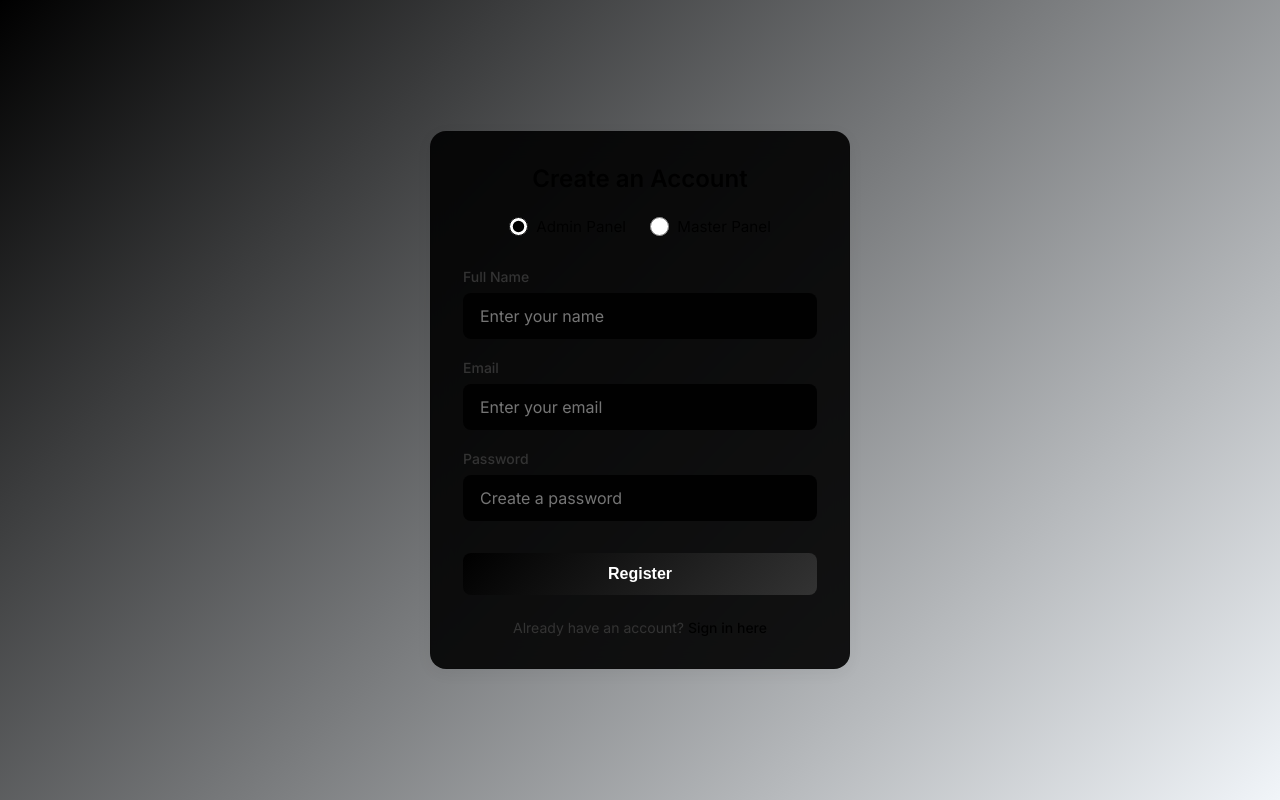
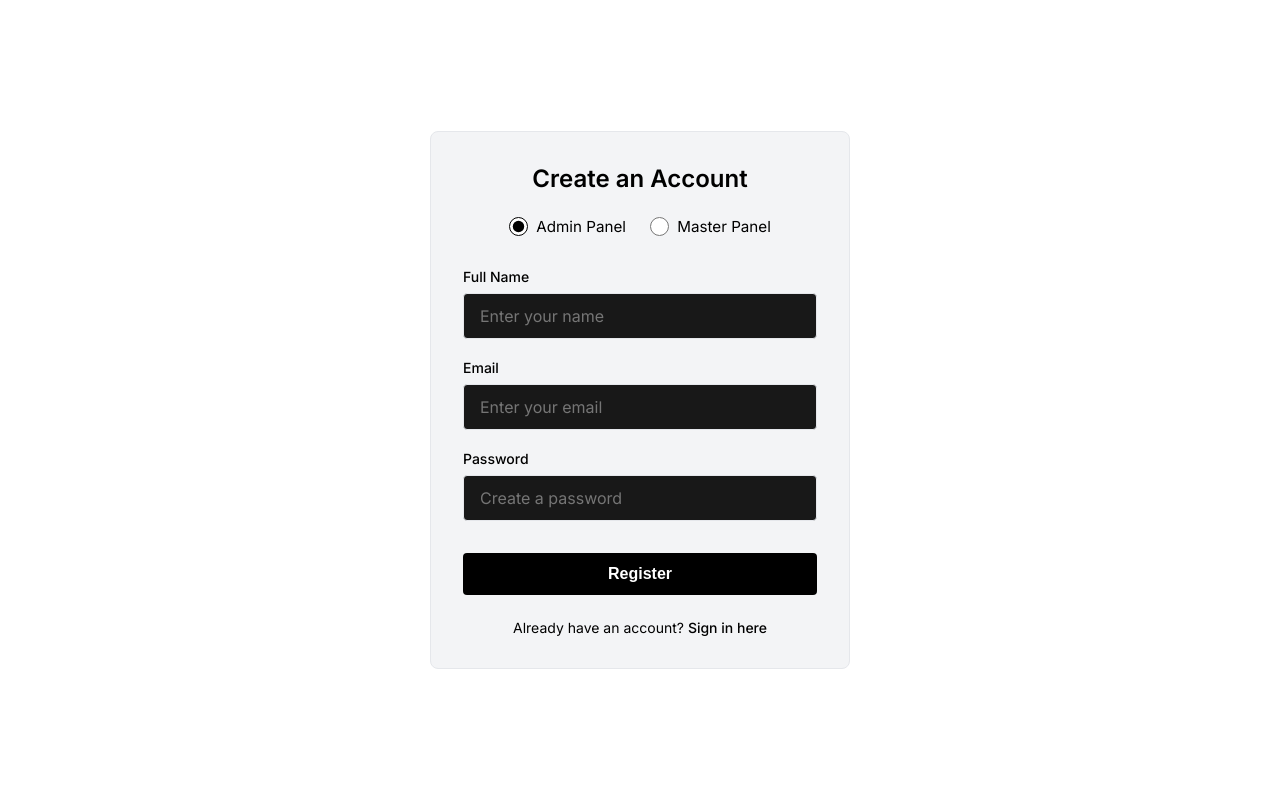
Before and after one commit to RajBugalia/pixl-dashboard-website, a Next.js app: page /register in a window 1280 px wide. Built offline with nearby package versions, Linux system fonts and the light colour scheme.

Commit message:
Flatten all shades and gradients to solid pure white and light gray

```diff
--- a/invert_colors.js
+++ b/invert_colors.js
@@ -10,24 +10,14 @@ function walkDir(dir, callback) {
 }
 
 walkDir(path.join(__dirname, 'src'), function(filePath) {
-  if (filePath.endsWith('.jsx') || filePath.endsWith('.js') || filePath.endsWith('.css')) {
+  if (filePath.endsWith('.jsx') || filePath.endsWith('.js')) {
     let content = fs.readFileSync(filePath, 'utf8');
     let original = content;
 
-    // Replace light text colors with black
-    content = content.replace(/#fff(fff)?/gi, '#000');
-    content = content.replace(/rgba\(255,\s*255,\s*255,/gi, 'rgba(0, 0, 0,');
-
-    // Replace subtle dark backgrounds (used on dark mode) to subtle dark backgrounds (used on light mode)
-    // Wait, on dark mode they used rgba(255,255,255,0.1) for subtle hover. So we just mapped it to rgba(0,0,0,0.1) which is correct for light mode.
-
-    // There are some backgrounds like 'rgba(0,0,0,0.2)' which were used to darken elements.
-    // On a white background, they might still work as a gray background, so leave them.
-    // Replace text colors that were light pastel with darker variants (like #fca5a5 -> #ef4444)
-    content = content.replace(/#fca5a5/gi, '#ef4444');
-    content = content.replace(/#86efac/gi, '#16a34a'); // green
-    content = content.replace(/#93c5fd/gi, '#2563eb'); // blue
-    content = content.replace(/#f8fafc/gi, '#000000');
+    // Flatten any remaining rgba alpha shades into solid grays
+    content = content.replace(/rgba\(0,\s*0,\s*0,\s*0\.2\)/g, '#e5e7eb');
+    content = content.replace(/rgba\(0,\s*0,\s*0,\s*0\.1\)/g, '#f3f4f6');
+    content = content.replace(/rgba\(0,\s*0,\s*0,\s*0\.05\)/g, '#f9fafb');
 
     if (content !== original) {
       fs.writeFileSync(filePath, content, 'utf8');
--- a/src/app/admin/campaigns/page.jsx
+++ b/src/app/admin/campaigns/page.jsx
@@ -137,7 +137,7 @@ export default function Campaigns() {
 
       {showBuilder ? (
         <form className="glass-panel" style={{ maxWidth: '800px', margin: '0 auto' }} onSubmit={handleSubmit}>
-          <div style={{ display: 'flex', justifyContent: 'space-between', marginBottom: '2rem', borderBottom: '1px solid rgba(0, 0, 0,0.1)', paddingBottom: '1rem' }}>
+          <div style={{ display: 'flex', justifyContent: 'space-between', marginBottom: '2rem', borderBottom: '1px solid #f3f4f6', paddingBottom: '1rem' }}>
             <h2 style={{ fontSize: '1.25rem' }}>Campaign Builder</h2>
             <button type="button" onClick={() => setShowBuilder(false)} style={{ background: 'none', border: 'none', color: 'var(--text-secondary)', cursor: 'pointer' }}>Cancel</button>
           </div>
@@ -161,7 +161,7 @@ export default function Campaigns() {
           <div className="input-group" style={{ marginBottom: '1.5rem' }}>
             <label className="input-label">Select Playlist</label>
             {playlists.length === 0 ? (
-              <div style={{ padding: '1rem', background: 'rgba(0, 0, 0,0.05)', borderRadius: '8px', color: '#ef4444' }}>
+              <div style={{ padding: '1rem', background: '#f9fafb', borderRadius: '8px', color: '#ef4444' }}>
                 You have no playlists! Please create a playlist first.
               </div>
             ) : (
@@ -181,7 +181,7 @@ export default function Campaigns() {
             ) : (
               <div style={{ display: 'flex', flexDirection: 'column', gap: '0.5rem' }}>
                 {screens.map(screen => (
-                  <label key={screen.id} style={{ display: 'flex', alignItems: 'center', gap: '0.75rem', padding: '1rem', background: 'rgba(0, 0, 0,0.05)', borderRadius: '8px', cursor: 'pointer', border: selectedScreenIds.includes(screen.id) ? '1px solid var(--accent)' : '1px solid transparent' }}>
+                  <label key={screen.id} style={{ display: 'flex', alignItems: 'center', gap: '0.75rem', padding: '1rem', background: '#f9fafb', borderRadius: '8px', cursor: 'pointer', border: selectedScreenIds.includes(screen.id) ? '1px solid var(--accent)' : '1px solid transparent' }}>
                     <input
                       type="checkbox"
                       checked={selectedScreenIds.includes(screen.id)}
--- a/src/app/admin/dashboard/page.jsx
+++ b/src/app/admin/dashboard/page.jsx
@@ -66,7 +66,7 @@ export default function AdminDashboard() {
           ) : (
             <div style={{ display: 'flex', flexDirection: 'column', gap: '1rem' }}>
               {screens.filter(s => s.status === 'ONLINE' || s.status === 'ACTIVE').map(screen => (
-                <div key={screen.id} style={{ background: 'rgba(0, 0, 0,0.05)', padding: '1rem', borderRadius: '8px', display: 'flex', justifyContent: 'space-between', alignItems: 'center' }}>
+                <div key={screen.id} style={{ background: '#f9fafb', padding: '1rem', borderRadius: '8px', display: 'flex', justifyContent: 'space-between', alignItems: 'center' }}>
                   <div>
                     <h3 style={{ fontSize: '1.1rem', fontWeight: 600 }}>{screen.name}</h3>
                     <p style={{ fontSize: '0.85rem', color: 'var(--text-secondary)' }}>{screen.location}</p>
--- a/src/app/admin/playlists/page.jsx
+++ b/src/app/admin/playlists/page.jsx
@@ -115,7 +115,7 @@ export default function Playlists() {
 
       {showBuilder ? (
         <div className="glass-panel" style={{ maxWidth: '800px', margin: '0 auto' }}>
-          <div style={{ display: 'flex', justifyContent: 'space-between', marginBottom: '2rem', borderBottom: '1px solid rgba(0, 0, 0,0.1)', paddingBottom: '1rem' }}>
+          <div style={{ display: 'flex', justifyContent: 'space-between', marginBottom: '2rem', borderBottom: '1px solid #f3f4f6', paddingBottom: '1rem' }}>
             <h2 style={{ fontSize: '1.25rem' }}>Playlist Builder</h2>
             <button onClick={() => setShowBuilder(false)} style={{ background: 'none', border: 'none', color: 'var(--text-secondary)', cursor: 'pointer' }}>Cancel</button>
           </div>
@@ -173,7 +173,7 @@ export default function Playlists() {
           ) : (
             playlists.map(playlist => (
               <div key={playlist.id} className="glass-panel" style={{ padding: '1.5rem', display: 'flex', flexDirection: 'column' }}>
-                <div style={{ display: 'flex', justifyContent: 'space-between', alignItems: 'center', marginBottom: '1rem', borderBottom: '1px solid rgba(0, 0, 0,0.1)', paddingBottom: '0.5rem' }}>
+                <div style={{ display: 'flex', justifyContent: 'space-between', alignItems: 'center', marginBottom: '1rem', borderBottom: '1px solid #f3f4f6', paddingBottom: '0.5rem' }}>
                   <h3 style={{ fontSize: '1.25rem', margin: 0 }}>
                     {playlist.name}
                   </h3>
--- a/src/app/admin/proof-of-play/page.jsx
+++ b/src/app/admin/proof-of-play/page.jsx
@@ -31,7 +31,7 @@ export default function AdminProofOfPlay() {
         <div className="glass-panel" style={{ overflowX: 'auto' }}>
           <table className="data-table" style={{ width: '100%', borderCollapse: 'collapse' }}>
             <thead>
-              <tr style={{ borderBottom: '1px solid rgba(0, 0, 0,0.1)' }}>
+              <tr style={{ borderBottom: '1px solid #f3f4f6' }}>
                 <th style={{ padding: '1rem', textAlign: 'left', color: 'var(--text-secondary)' }}>Screen Name</th>
                 <th style={{ padding: '1rem', textAlign: 'left', color: 'var(--text-secondary)' }}>Media Type</th>
                 <th style={{ padding: '1rem', textAlign: 'left', color: 'var(--text-secondary)' }}>Preview</th>
@@ -40,11 +40,11 @@ export default function AdminProofOfPlay() {
             </thead>
             <tbody>
               {logs.map(log => (
-                <tr key={log.id} style={{ borderBottom: '1px solid rgba(0, 0, 0,0.05)' }}>
+                <tr key={log.id} style={{ borderBottom: '1px solid #f9fafb' }}>
                   <td style={{ padding: '1rem', fontWeight: 500 }}>{log.screenName}</td>
                   <td style={{ padding: '1rem' }}>
                     <span style={{
-                      background: 'rgba(0, 0, 0,0.1)',
+                      background: '#f3f4f6',
                       padding: '0.25rem 0.75rem',
                       borderRadius: '20px',
                       fontSize: '0.85rem'
--- a/src/app/globals.css
+++ b/src/app/globals.css
@@ -1,21 +1,21 @@
 @import url('https://fonts.googleapis.com/css2?family=Inter:wght@300;400;500;600;700&display=swap');
 
 :root {
-  --bg-color: #000; /* White */
-  --bg-gradient: linear-gradient(135deg, #000 0%, #f1f5f9 100%);
+  --bg-color: #ffffff; /* Pure White */
+  --bg-gradient: #ffffff;
   --text-primary: #000000; /* Black */
-  --text-secondary: #333333; /* Dark Gray */
+  --text-secondary: #000000; /* Black */
   --accent-color: #000000; /* Black accent */
   --accent-hover: #333333;
-  --accent-gradient: linear-gradient(135deg, #000000 0%, #333333 100%);
+  --accent-gradient: #000000;
 
-  --glass-bg: rgba(0, 0, 0, 0.9); /* White with opacity */
-  --glass-border: rgba(0, 0, 0, 0.1);
-  --glass-shadow: 0 4px 16px 0 rgba(0, 0, 0, 0.05);
+  --glass-bg: #f3f4f6; /* Light Gray for Cards */
+  --glass-border: #e5e7eb; /* Very light gray border */
+  --glass-shadow: none; /* No shadow */
 
-  --card-radius: 16px;
-  --input-radius: 8px;
-  --button-radius: 8px;
+  --card-radius: 8px;
+  --input-radius: 4px;
+  --button-radius: 4px;
 }
 
 * {
@@ -26,8 +26,7 @@
 
 body {
   font-family: 'Inter', -apple-system, BlinkMacSystemFont, 'Segoe UI', Roboto, Helvetica, Arial, sans-serif;
-  background: var(--bg-gradient);
-  background-attachment: fixed;
+  background: var(--bg-color);
   color: var(--text-primary);
   min-height: 100vh;
   display: flex;
@@ -39,14 +38,11 @@ a {
   text-decoration: none;
 }
 
-/* Glassmorphism utilities */
+/* Simple Panel */
 .glass-panel {
   background: var(--glass-bg);
-  backdrop-filter: blur(12px);
-  -webkit-backdrop-filter: blur(12px);
   border: 1px solid var(--glass-border);
   border-radius: var(--card-radius);
-  box-shadow: var(--glass-shadow);
   padding: 2rem;
 }
 
@@ -83,7 +79,7 @@ a {
 
 /* Buttons */
 .btn-primary {
-  background: var(--accent-gradient);
+  background: var(--accent-color);
   color: white;
   border: none;
   border-radius: var(--button-radius);
@@ -91,7 +87,6 @@ a {
   font-size: 1rem;
   font-weight: 600;
   cursor: pointer;
-  transition: transform 0.2s ease, box-shadow 0.2s ease;
   width: 100%;
   display: flex;
   justify-content: center;
@@ -99,8 +94,7 @@ a {
 }
 
 .btn-primary:hover {
-  transform: translateY(-2px);
-  box-shadow: 0 4px 12px rgba(59, 130, 246, 0.4);
+  background: var(--accent-hover);
 }
 
 .btn-primary:active {
@@ -158,7 +152,6 @@ a {
 .sidebar {
   width: 260px;
   background: var(--glass-bg);
-  backdrop-filter: blur(12px);
   border-right: 1px solid var(--glass-border);
   padding: 2rem 1rem;
   display: flex;
@@ -168,9 +161,7 @@ a {
 .sidebar-brand {
   font-size: 1.5rem;
   font-weight: 700;
-  background: var(--accent-gradient);
-  -webkit-background-clip: text;
-  -webkit-text-fill-color: transparent;
+  color: var(--text-primary);
   margin-bottom: 2.5rem;
   padding-left: 1rem;
 }
--- a/src/app/master/admins/page.jsx
+++ b/src/app/master/admins/page.jsx
@@ -61,7 +61,7 @@ export default function ManageAdmins() {
           <div style={{ display: 'flex', flexDirection: 'column', gap: '1rem' }}>
             {admins.map(admin => (
               <div key={admin.id} style={{
-                background: 'rgba(0,0,0,0.2)',
+                background: '#e5e7eb',
                 padding: '1rem',
                 borderRadius: '8px',
                 display: 'flex',
--- a/src/app/master/dashboard/page.jsx
+++ b/src/app/master/dashboard/page.jsx
@@ -62,12 +62,12 @@ export default function MasterDashboard() {
           ) : (
             <div style={{ display: 'flex', flexDirection: 'column', gap: '1rem' }}>
               {admins.slice(0, 5).map(admin => (
-                <div key={admin.id} style={{ background: 'rgba(0, 0, 0,0.05)', padding: '1rem', borderRadius: '8px', display: 'flex', justifyContent: 'space-between', alignItems: 'center' }}>
+                <div key={admin.id} style={{ background: '#f9fafb', padding: '1rem', borderRadius: '8px', display: 'flex', justifyContent: 'space-between', alignItems: 'center' }}>
                   <div>
                     <h3 style={{ fontSize: '1.1rem', fontWeight: 600 }}>{admin.name}</h3>
                     <p style={{ fontSize: '0.85rem', color: 'var(--text-secondary)' }}>{admin.email}</p>
                   </div>
-                  <div style={{ padding: '0.25rem 0.75rem', borderRadius: '20px', background: 'rgba(0, 0, 0,0.1)', fontSize: '0.8rem' }}>
+                  <div style={{ padding: '0.25rem 0.75rem', borderRadius: '20px', background: '#f3f4f6', fontSize: '0.8rem' }}>
                     {admin.role}
                   </div>
                 </div>
--- a/src/app/master/proof-of-play/page.jsx
+++ b/src/app/master/proof-of-play/page.jsx
@@ -31,7 +31,7 @@ export default function MasterProofOfPlay() {
         <div className="glass-panel" style={{ overflowX: 'auto' }}>
           <table className="data-table" style={{ width: '100%', borderCollapse: 'collapse' }}>
             <thead>
-              <tr style={{ borderBottom: '1px solid rgba(0, 0, 0,0.1)' }}>
+              <tr style={{ borderBottom: '1px solid #f3f4f6' }}>
                 <th style={{ padding: '1rem', textAlign: 'left', color: 'var(--text-secondary)' }}>Screen Name</th>
                 <th style={{ padding: '1rem', textAlign: 'left', color: 'var(--text-secondary)' }}>Admin Owner</th>
                 <th style={{ padding: '1rem', textAlign: 'left', color: 'var(--text-secondary)' }}>Media Type</th>
@@ -41,12 +41,12 @@ export default function MasterProofOfPlay() {
             </thead>
             <tbody>
               {logs.map(log => (
-                <tr key={log.id} style={{ borderBottom: '1px solid rgba(0, 0, 0,0.05)' }}>
+                <tr key={log.id} style={{ borderBottom: '1px solid #f9fafb' }}>
                   <td style={{ padding: '1rem', fontWeight: 500 }}>{log.screenName}</td>
                   <td style={{ padding: '1rem', color: 'var(--accent)' }}>{log.adminEmail}</td>
                   <td style={{ padding: '1rem' }}>
                     <span style={{
-                      background: 'rgba(0, 0, 0,0.1)',
+                      background: '#f3f4f6',
                       padding: '0.25rem 0.75rem',
                       borderRadius: '20px',
                       fontSize: '0.85rem'
--- a/src/app/master/screens/page.jsx
+++ b/src/app/master/screens/page.jsx
@@ -111,7 +111,7 @@ export default function NetworkScreens() {
               <div style={{ color: 'var(--text-secondary)', fontSize: '0.9rem', marginBottom: '0.5rem' }}>
                 🔑 Code: <strong style={{ color: 'var(--text-primary)' }}>{screen.pairingCode}</strong>
               </div>
-              <div style={{ fontSize: '0.85rem', background: 'rgba(0, 0, 0,0.05)', padding: '0.5rem', borderRadius: '4px', marginTop: '0.5rem' }}>
+              <div style={{ fontSize: '0.85rem', background: '#f9fafb', padding: '0.5rem', borderRadius: '4px', marginTop: '0.5rem' }}>
                 Admin: <strong style={{ color: 'var(--accent)' }}>{screen.assignedAdmin}</strong>
               </div>
             </div>
--- a/src/components/ScreenCard.jsx
+++ b/src/components/ScreenCard.jsx
@@ -30,7 +30,7 @@ export default function ScreenCard({ screen }) {
         </div>
       </div>
 
-      <div style={{ background: 'rgba(0,0,0,0.2)', borderRadius: '8px', padding: '1rem', marginTop: '0.5rem' }}>
+      <div style={{ background: '#e5e7eb', borderRadius: '8px', padding: '1rem', marginTop: '0.5rem' }}>
         <p style={{ fontSize: '0.85rem', color: 'var(--text-secondary)', marginBottom: '0.25rem' }}>Current Campaign</p>
         <p style={{ fontWeight: 500 }}>{screen.campaign ? screen.campaign.name : 'None (Default Default)'}</p>
       </div>
```
